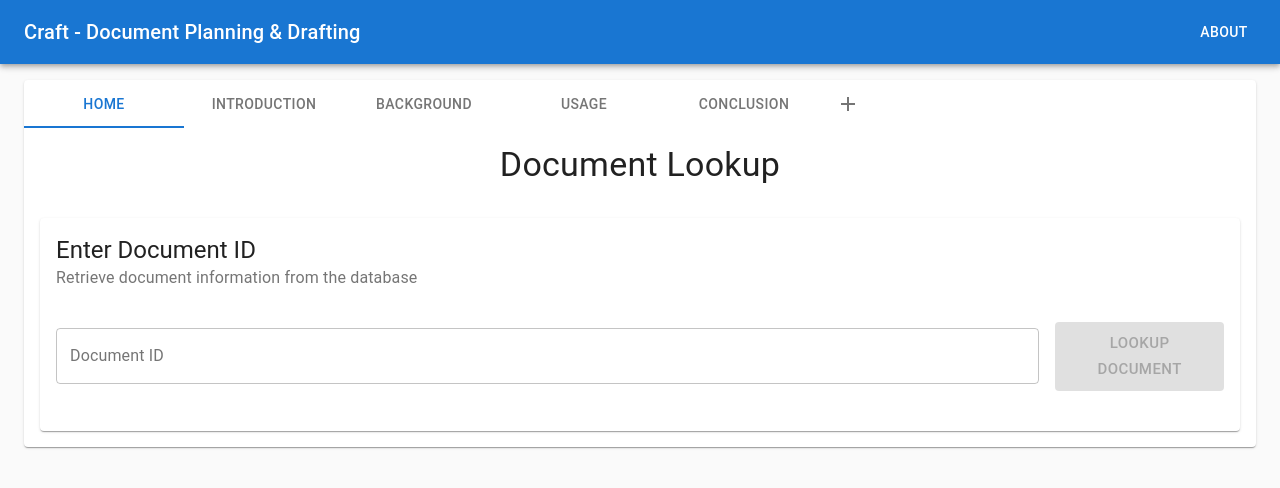
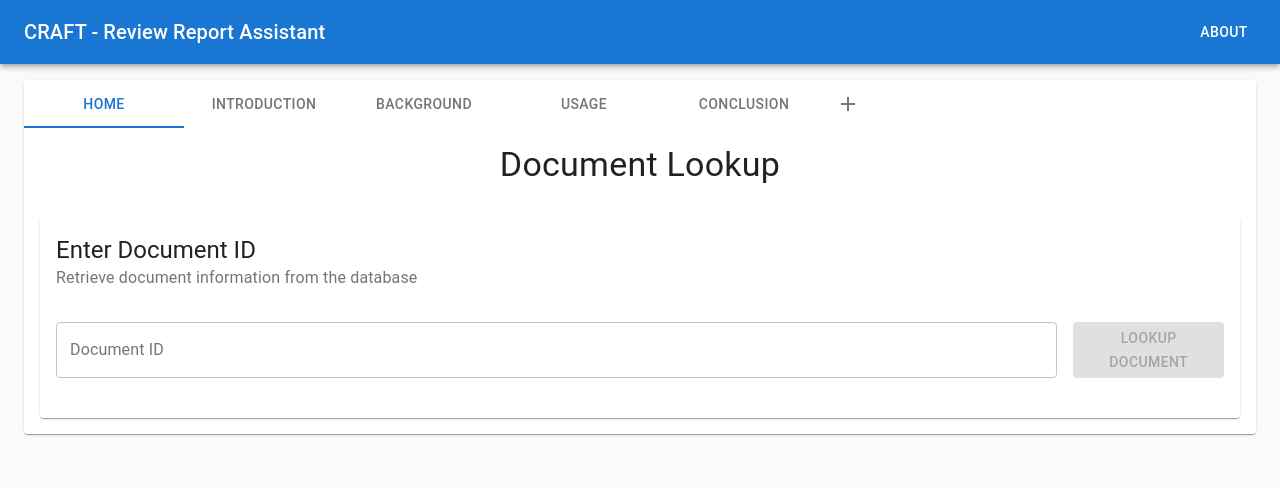
Before and after one commit to advantaje/craft, a React (Create React App) app in the folder frontend/: page / in a window 1280 px wide. Shown: the top 488 px of the page. Built offline with nearby package versions, Linux system fonts and the light colour scheme; the HTML template or start-up script is replaced by a standard one.

Commit message:
small fixes before refactor

```diff
--- a/frontend/src/components/Craft.tsx
+++ b/frontend/src/components/Craft.tsx
@@ -244,7 +244,7 @@ const Craft: React.FC = () => {
   };
 
   const getCompletedSteps = (section: DocumentSection): number[] => {
-    const { notes, outline, draft, reviewNotes } = section.data;
+    const { outline, draft } = section.data;
     const completed = [];
 
     // Step 0 is completed if step 1 (outline) has content
@@ -357,7 +357,7 @@ const Craft: React.FC = () => {
       <AppBar position="static">
         <Toolbar>
           <Typography variant="h6" style={{ flexGrow: 1 }}>
-            Craft - Document Planning & Drafting
+            CRAFT - Review Report Assistant
           </Typography>
           <Button color="inherit" component={Link} to="/about">
             About
@@ -439,7 +439,7 @@ const Craft: React.FC = () => {
                     color="primary"
                     onClick={lookupDocument}
                     disabled={!documentId.trim() || isProcessing.lookup}
-                    size="large"
+                    style={{ height: '56px' }}
                   >
                     {isProcessing.lookup ? (
                       <>
```
Also changed, not shown: 1 other file (tests, documents, lock files or other folders).
